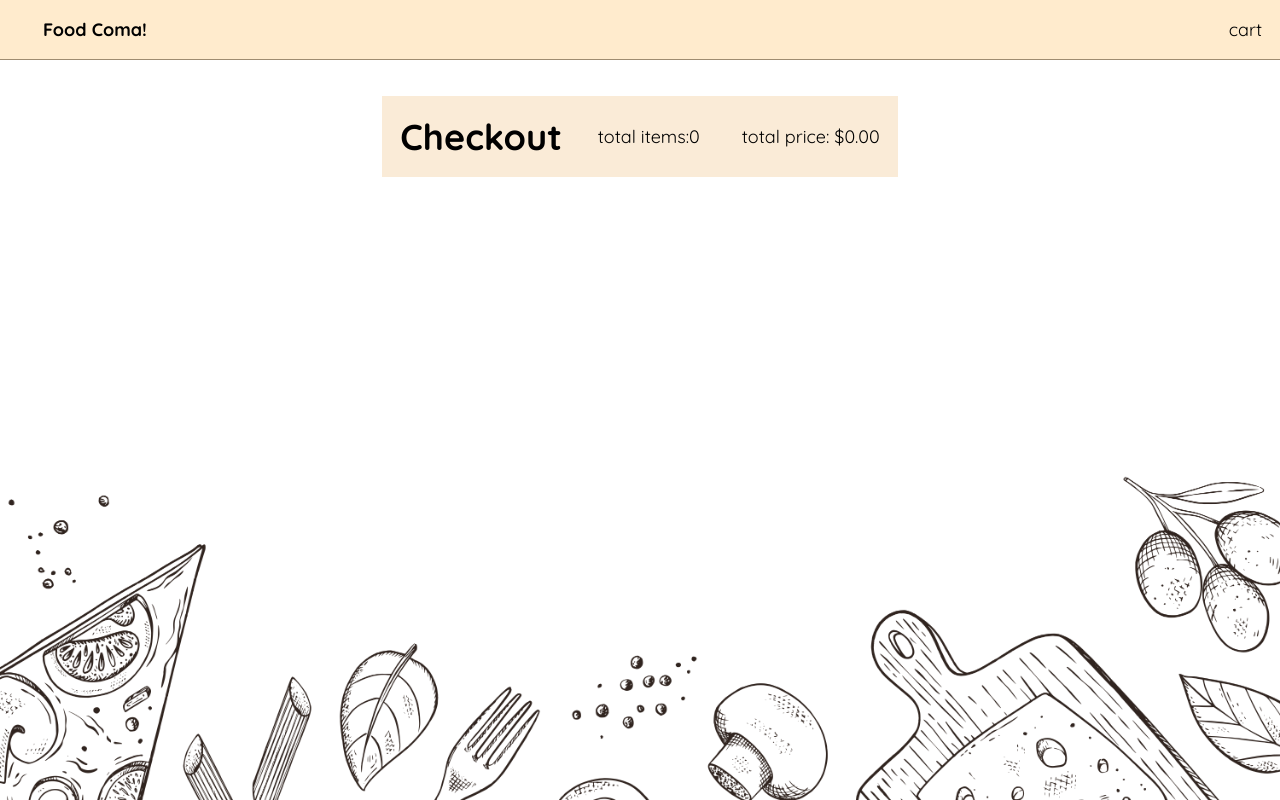
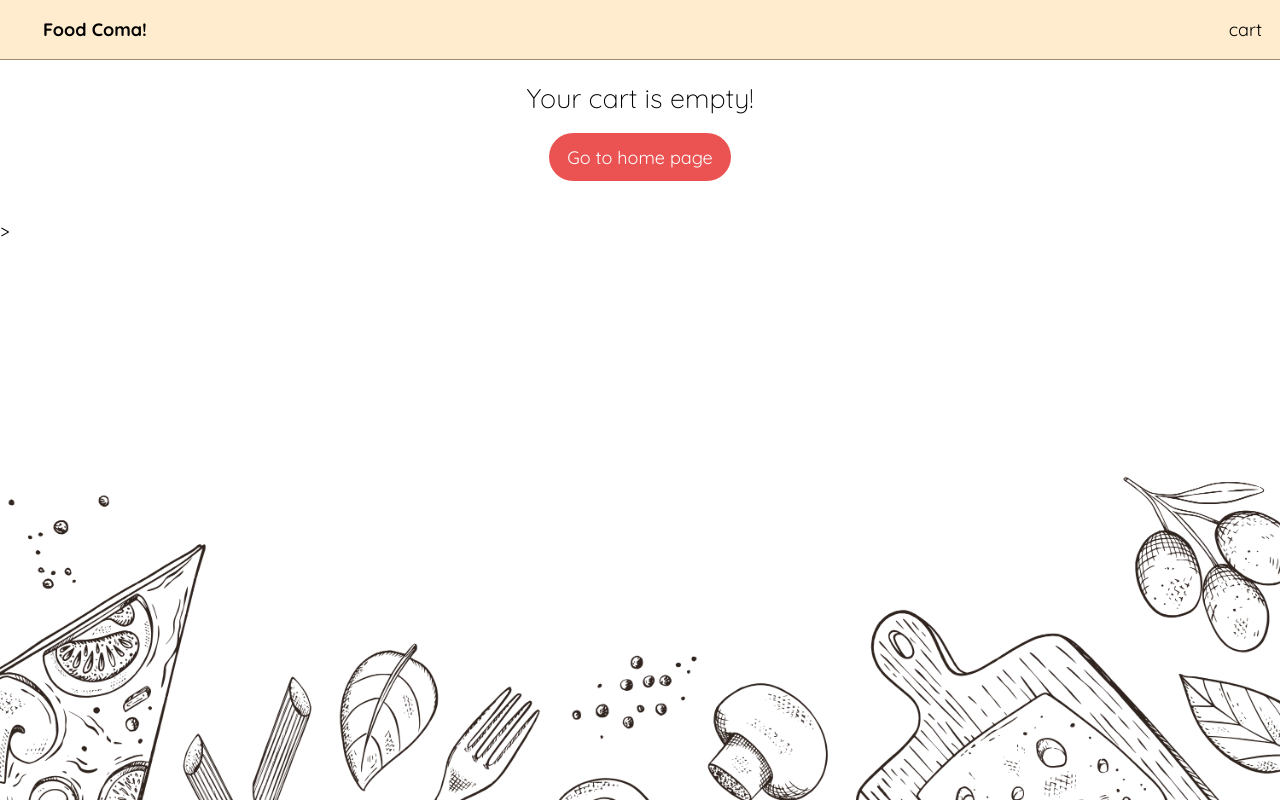
Before and after one commit to drgslx/angular-food-app, an Angular app: page /cart in a window 1280 px wide. Built offline with nearby package versions, Linux system fonts and the light colour scheme.

Commit message:
added not-found component and functionality to cart-page, food-page and home-page

```diff
--- a/src/app/cart-page/cart-page.component.html
+++ b/src/app/cart-page/cart-page.component.html
@@ -1,4 +1,6 @@
-<div class="main-flex">
+<app-not-found notFoundMessage= "Your cart is empty!" [visible]="!cart || cart.items.length == 0"></app-not-found>
+
+<div *ngIf="cart && cart.items.length > 0" class="main-flex">
   <ul>
     <li *ngFor="let cartItem of cart.items">
         <div class="container">
--- a/src/app/food-page/food-page.component.html
+++ b/src/app/food-page/food-page.component.html
@@ -1,4 +1,7 @@
-<div class="container">
+<app-not-found [visible]="!food" notFoundMessage="Product unavailable!"
+                                resetLinkText="Go to home page" [visible]="food == undefined"></app-not-found>
+
+<div *ngIf="food" class="container">
     <img [src]="food.imageUrl" [alt]="food.name"/>
         <div class="details">
             <div class="header">
--- a/src/app/home/home.component.html
+++ b/src/app/home/home.component.html
@@ -1,5 +1,6 @@
 <app-search></app-search>
 <app-tags></app-tags>
+<app-not-found [visible]="!foods || !foods.length" resetLinkText="Reset search" notFoundMessage="No food found!"></app-not-found>
 <ul>
     <li *ngFor="let food of foods">
         <a routerLink="/food/{{food.id}}"><img src="{{food.imageUrl}}" alt="">
--- a/src/app/not-found/not-found.component.css
+++ b/src/app/not-found/not-found.component.css
@@ -0,0 +1,31 @@
+div{
+    display: flex;
+    align-items: center;
+    justify-content: center;
+    flex-direction: column;
+    font-size: 1.5rem;
+    font-weight: 100;
+    height: 20vh;
+}
+
+div button{
+    font-size: 1rem;
+    background-color: #e72929;
+    color: white;
+    border-radius: 10rem;
+    padding: .7rem 1rem;
+    margin: 1rem;
+    opacity: .8;
+    border: none;
+    cursor:pointer ;
+}
+
+div button:hover{
+    opacity: 1;
+    cursor: pointer;
+    transition: 0.5s;
+    background-color: red;
+    color: white;
+    padding: 1.2rem;
+    border-radius: 12;
+}
--- a/src/app/not-found/not-found.component.html
+++ b/src/app/not-found/not-found.component.html
@@ -1 +1,4 @@
-<p>not-found works!</p>
+<div *ngIf="visible" class="not-found">
+    {{notFoundMessage}}
+    <a routerLink="{{resetLinkRoute}}"><button>{{resetLinkText}}</button></a>
+</div>>
--- a/src/app/not-found/not-found.component.ts
+++ b/src/app/not-found/not-found.component.ts
@@ -1,10 +1,18 @@
-import { Component } from '@angular/core';
+import { Component, Input, OnInit } from '@angular/core';
 
 @Component({
   selector: 'app-not-found',
   templateUrl: './not-found.component.html',
   styleUrl: './not-found.component.css'
 })
-export class NotFoundComponent {
+export class NotFoundComponent implements OnInit {
+ @Input() visible:Boolean = false;
+ @Input() notFoundMessage:String = "Nothing found!";
+ @Input() resetLinkText:String = "Go to home page";
+ @Input() resetLinkRoute:String = "/";
 
+  constructor() { }
+  ngOnInit(): void {
+
+  }
 }
--- a/src/app/tags/tags.component.html
+++ b/src/app/tags/tags.component.html
@@ -1,3 +1,5 @@
+
+
 <div>
   <a *ngFor="let tag of tags" [routerLink]="['/tag', tag.name]" class="tag">{{tag.name}} ({{tag.count}})</a>
 </div>
```
